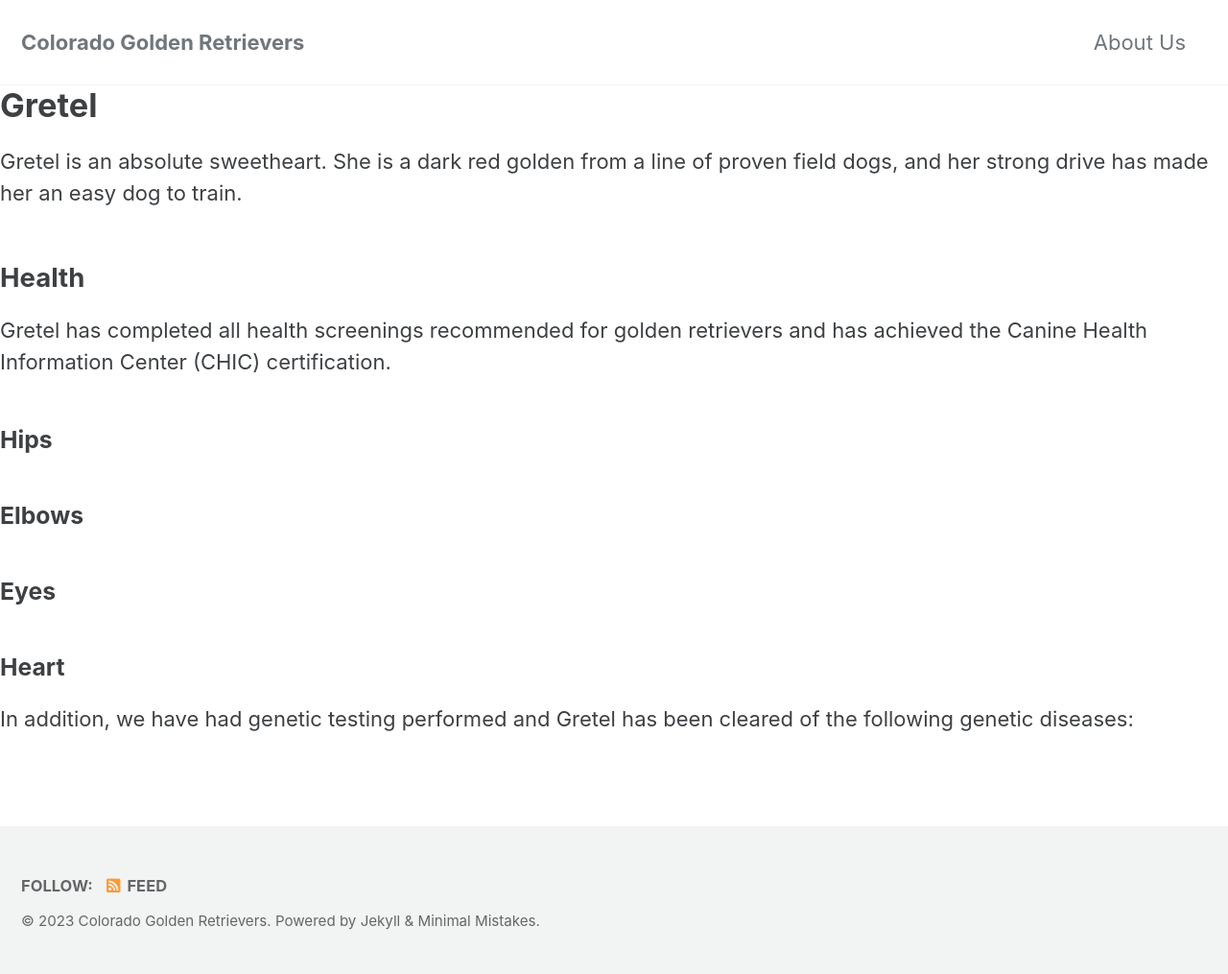
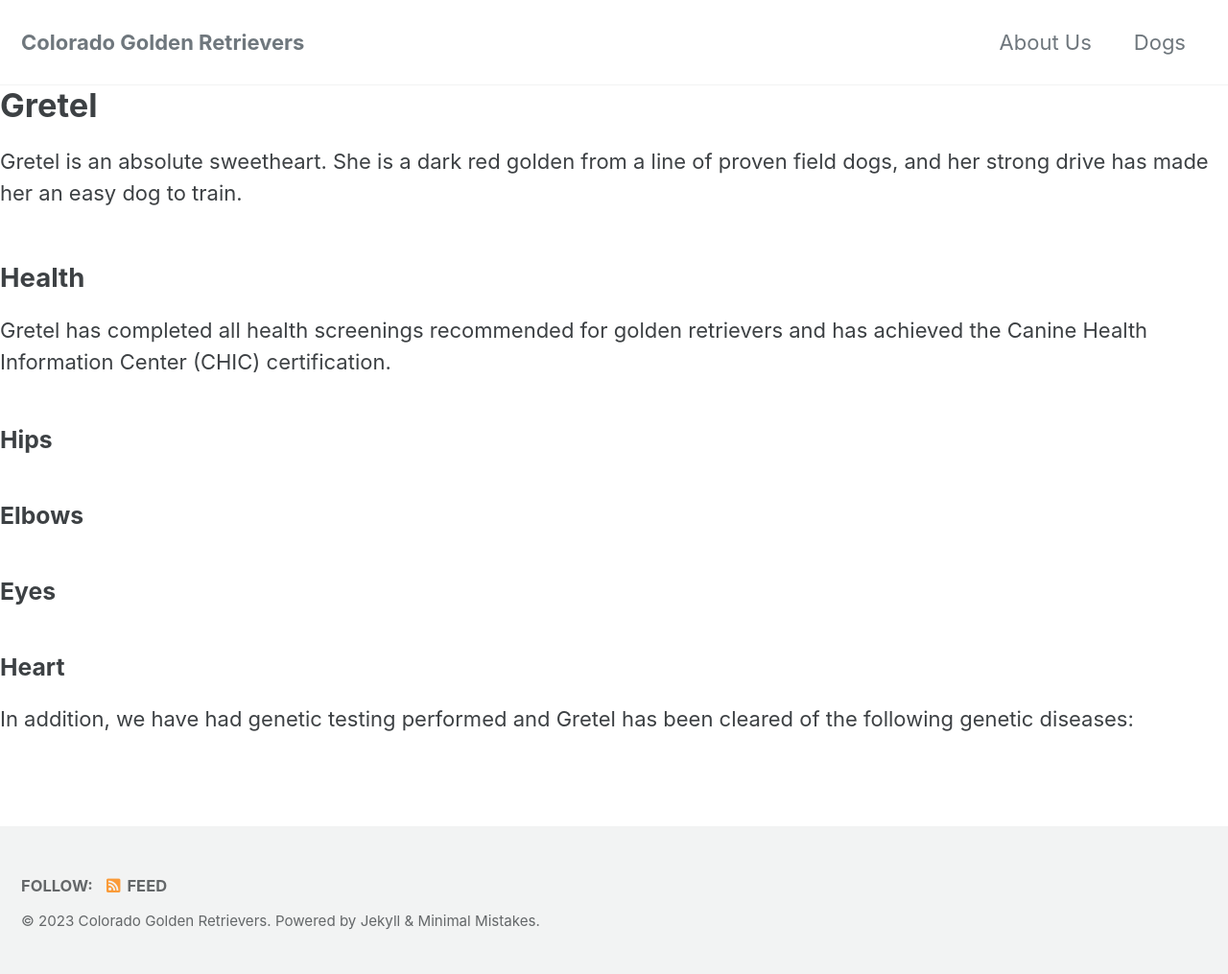
Before and after one commit to golden-dog/golden-dog.github.io, a Jekyll site: the page built from _pages/dogs.md, in a window 1280 px wide. Shown: the whole page at 96% size. Built offline with Jekyll 4.4.1, drawn with Linux system fonts in a browser that asks for light colours; cached includes are drawn as plain includes; our own code applies the rules of GitHub Pages for plain Markdown files.

Commit message:
Update navigation.yml

```diff
--- a/_data/navigation.yml
+++ b/_data/navigation.yml
@@ -1,9 +1,9 @@
 # main links
 main:
   - title: "About Us"
-#    url: https://golden-dog.github.io/
-  # - title: "About"
-  #   url: https://mmistakes.github.io/minimal-mistakes/about/
+    url: https://golden-dog.github.io/_pages/about.md
+  - title: "Dogs"
+  #   url: https://golden-dog.github.io/_pages/dogs.md
   # - title: "Sample Posts"
   #   url: /year-archive/
 #  - title: "Sample Collections"
```
